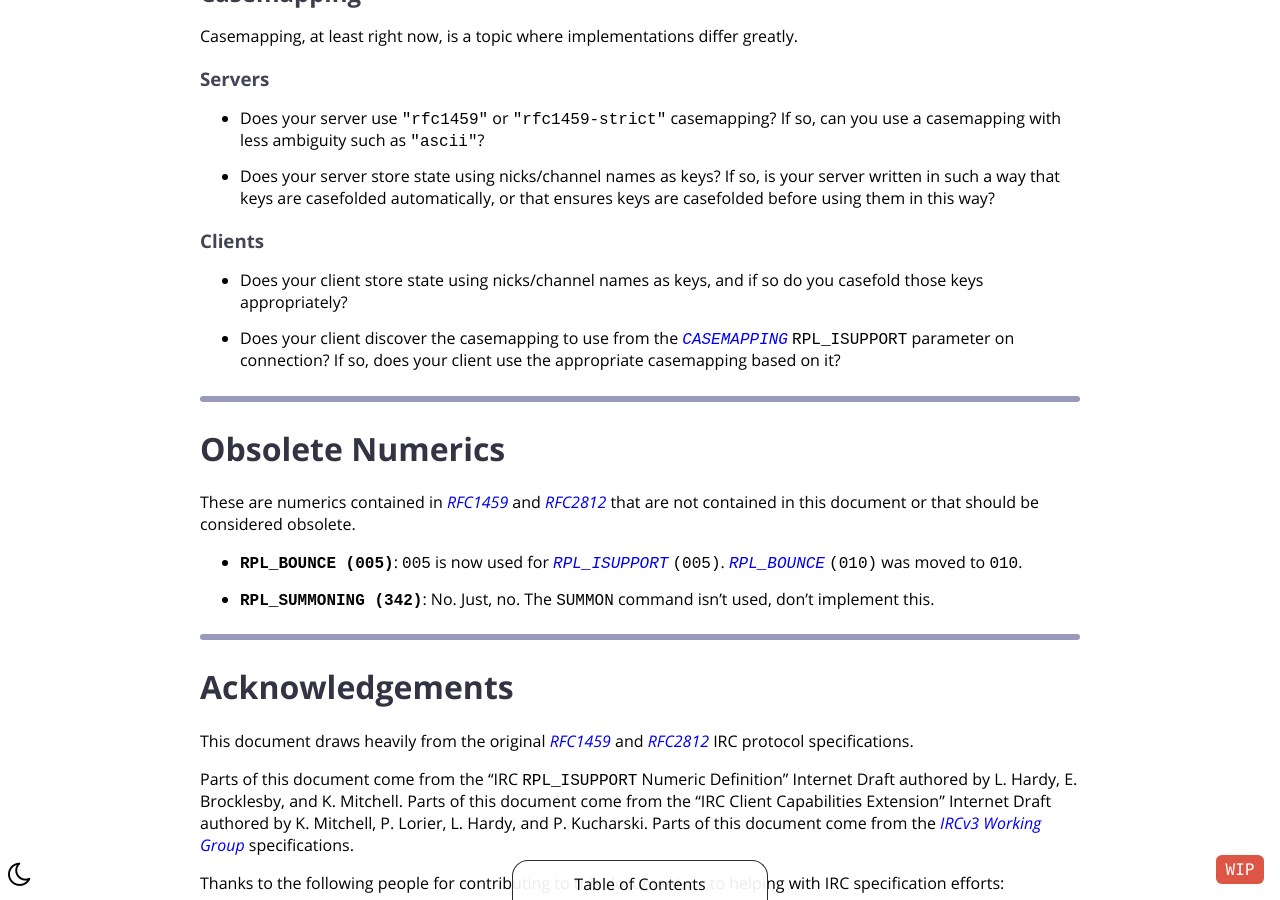
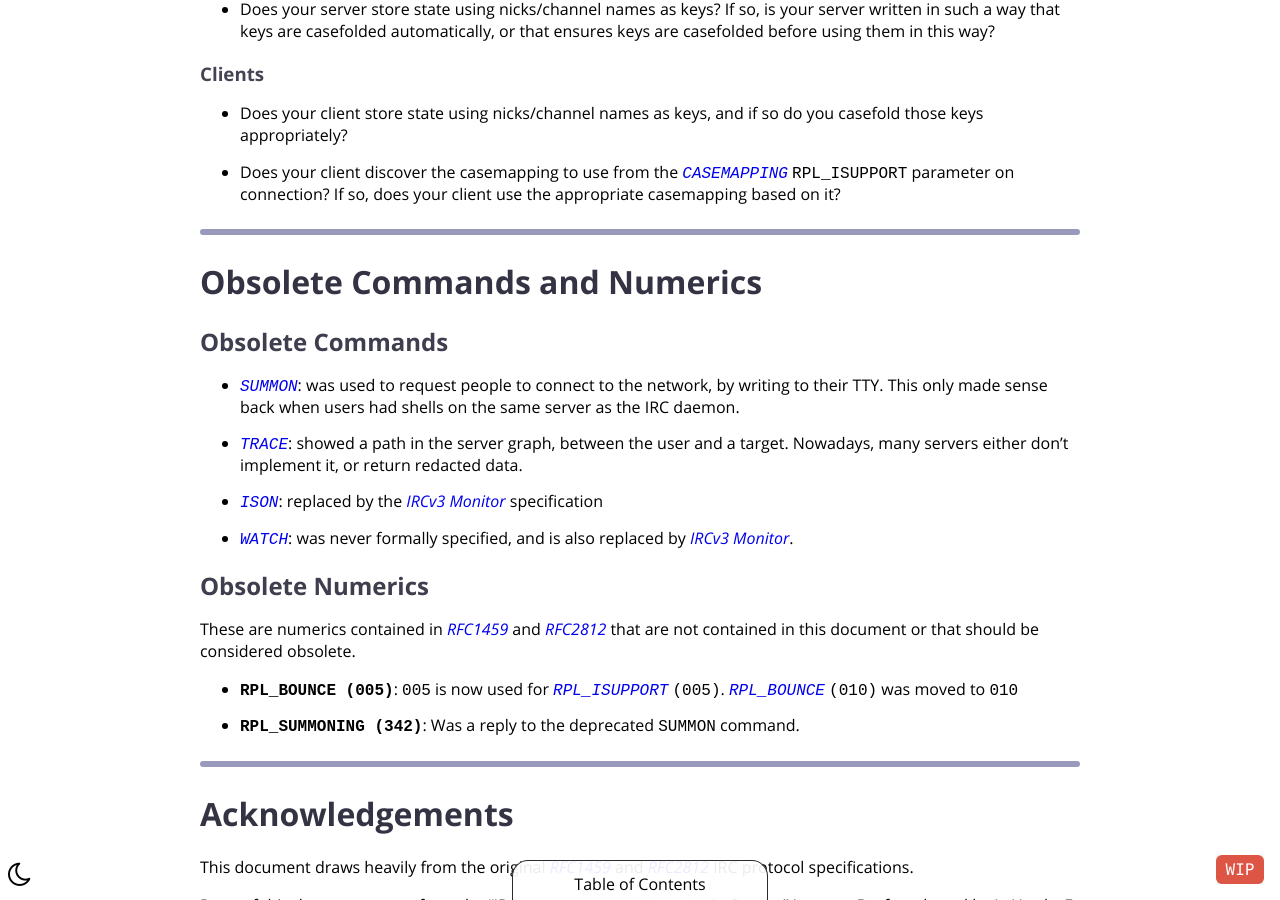
Before and after one commit to ircdocs/modern-irc, a Jekyll site: the page built from index.md, in a window 1280 px wide and 900 px high, scrolled down 84415 px. Built offline with Jekyll 4.4.1, drawn with Linux system fonts in a browser that asks for light colours; some of the changed text lies outside the part shown.

Commit message:
Add an 'obsolete commands' section (#127)

```diff
--- a/_includes/modern-appendix.md
+++ b/_includes/modern-appendix.md
@@ -401,12 +401,6 @@ The ABNF representation for `<reply>` is:
 
 `<isop>` is included if the user with the nickname of `<nickname>` has registered as an [operator](#operators). `<isaway>` represents whether that user has set an [away] message. `"+"` represents that the user is not away, and `"-"` represents that the user is away.
 
-{% numericheader RPL_ISON %}
-
-      "<client> :[<nickname>{ <nickname>}]"
-
-Sent as a reply to the {% message ISON %} command, this numeric lists the nicks that are present on the network. The last parameter of this numeric (if there are any results) is a list of nicknames, delimited by a SPACE character `(' ', 0x20)`.
-
 {% numericheader RPL_UNAWAY %}
 
       "<client> :You are no longer marked as being away"
@@ -1552,10 +1546,24 @@ Casemapping, at least right now, is a topic where implementations differ greatly
 
 ---
 
-
-# Obsolete Numerics
+# Obsolete Commands and Numerics
+
+## Obsolete Commands
+
+* [`SUMMON`](https://datatracker.ietf.org/doc/html/rfc2812#section-4.5):
+  was used to request people to connect to the network, by writing to their TTY.
+  This only made sense back when users had shells on the same server as the IRC daemon.
+* [`TRACE`](https://datatracker.ietf.org/doc/html/rfc2812#section-3.4.8):
+  showed a path in the server graph, between the user and a target.
+  Nowadays, many servers either don't implement it, or return redacted data.
+* [`ISON`](https://datatracker.ietf.org/doc/html/rfc2812#section-4.9):
+  replaced by the [IRCv3 Monitor](https://ircv3.net/specs/extensions/monitor.html) specification
+* [`WATCH`](https://github.com/grawity/irc-docs/blob/master/client/draft-meglio-irc-watch-00.txt):
+  was never formally specified, and is also replaced by [IRCv3 Monitor](https://ircv3.net/specs/extensions/monitor.html).
+
+## Obsolete Numerics
 
 These are numerics contained in [RFC1459](https://tools.ietf.org/html/rfc1459) and [RFC2812](https://tools.ietf.org/html/rfc2812) that are not contained in this document or that should be considered obsolete.
 
-* **`RPL_BOUNCE (005)`**: `005` is now used for {% numeric RPL_ISUPPORT %}. {% numeric RPL_BOUNCE %} was moved to `010`.
-* **`RPL_SUMMONING (342)`**: No. Just, no. The `SUMMON` command isn't used, don't implement this.
+* **`RPL_BOUNCE (005)`**: `005` is now used for {% numeric RPL_ISUPPORT %}. {% numeric RPL_BOUNCE %} was moved to `010`
+* **`RPL_SUMMONING (342)`**: Was a reply to the deprecated `SUMMON` command.
```
